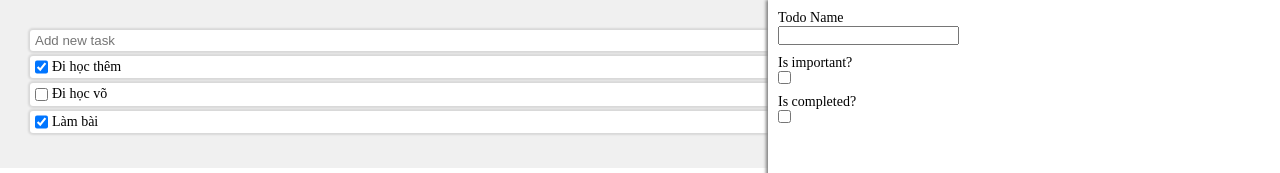
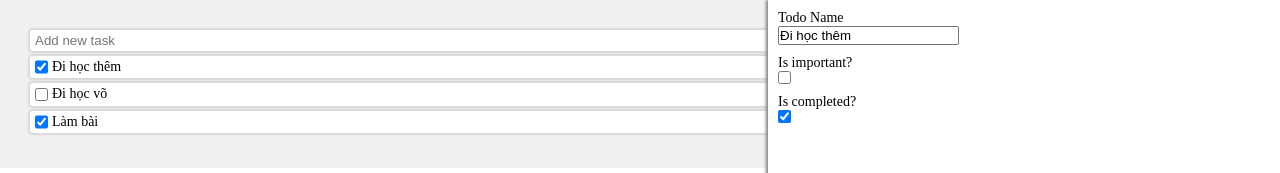
Before and after one commit to vancong171001/ReactJS---HT, a React (Vite) app in the folder Todo App/: page / in a window 1280 px wide. Both pictures are taken after a click on the checkbox 41 px from the left and 67 px from the top of the page. Shown: the top 173 px of the page. Built offline with nearby package versions, Linux system fonts and the light colour scheme.

Commit message:
C4 - V23: Complete functionality for Sidebar

```diff
--- a/Todo App/src/App.jsx
+++ b/Todo App/src/App.jsx
@@ -20,6 +20,16 @@ function App() {
     const newTodoList = todoList.map(todo => {
       if (todo.id === todoId) {
         return { ...todo, isCompleted: !todo.isCompleted };
+      }
+      return todo;
+    });
+    setTodoList(newTodoList);
+  };
+
+  const handleTodoItemChange = newTodo => {
+    const newTodoList = todoList.map(todo => {
+      if (todo.id === newTodo.id) {
+        return newTodo;
       }
       return todo;
     });
@@ -75,7 +85,14 @@ function App() {
         }}
       />
       <div>{todos}</div>
-      {showSidebar && <Sidebar todoItem={activeTodoItem} />}
+      {showSidebar && (
+        <Sidebar
+          key={activeTodoItemId}
+          todoItem={activeTodoItem}
+          handleTodoItemChange={handleTodoItemChange}
+          setShowSidebar={setShowSidebar}
+        />
+      )}
     </div>
   );
 }
--- a/Todo App/src/components/Sidebar.jsx
+++ b/Todo App/src/components/Sidebar.jsx
@@ -1,28 +1,68 @@
-import React from 'react';
+import React, { useState } from 'react';
 import './Sidebar.css';
 
 const Sidebar = props => {
   const data = props.todoItem;
-  console.log(data);
+  const [name, setName] = useState(data.name);
+  const [isImportant, setIsImportant] = useState(data.isImportant);
+  const [isCompleted, setIsCompleted] = useState(data.isCompleted);
+
+  const handleSave = () => {
+    const newTodo = { ...data, name, isImportant, isCompleted };
+    props.handleTodoItemChange(newTodo);
+    props.setShowSidebar(false);
+  };
+
   return (
     <div className="sidebar">
       <form className="sb-form">
         <div className="sb-form-field">
           <label htmlFor="sb-name">Todo Name</label>
-          <input type="text" id="sb-name" name="name" />
+          <input
+            type="text"
+            id="sb-name"
+            name="name"
+            value={name}
+            onChange={e => {
+              console.log({ value: e.target.value });
+              setName(e.target.value);
+            }}
+          />
         </div>
         <div className="sb-form-field">
           <label htmlFor="sb-important">Is important?</label>
-          <input type="checkbox" id="sb-important" name="isImportant" />
+          <input
+            type="checkbox"
+            id="sb-important"
+            name="isImportant"
+            checked={isImportant}
+            onChange={() => {
+              setIsImportant(!isImportant);
+            }}
+          />
         </div>
         <div className="sb-form-field">
           <label htmlFor="sb-completed">Is completed?</label>
-          <input type="checkbox" id="sb-completed" name="isCompleted" />
+          <input
+            type="checkbox"
+            id="sb-completed"
+            name="isCompleted"
+            checked={isCompleted}
+            onChange={() => {
+              setIsCompleted(!isCompleted);
+            }}
+          />
         </div>
       </form>
       <div className="sb-footer">
-        <button>Save</button>
-        <button>Cancel</button>
+        <button onClick={handleSave}>Save</button>
+        <button
+          onClick={() => {
+            props.setShowSidebar(false);
+          }}
+        >
+          Cancel
+        </button>
       </div>
     </div>
   );
```
